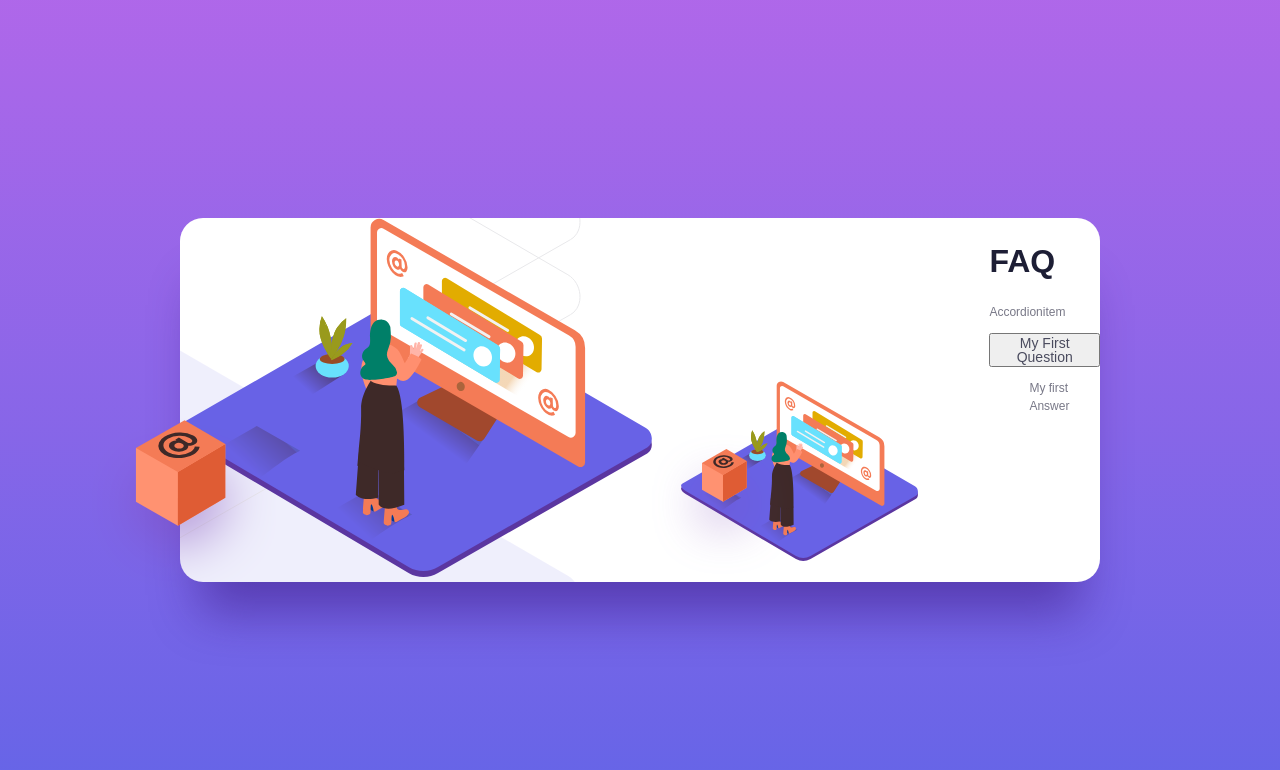
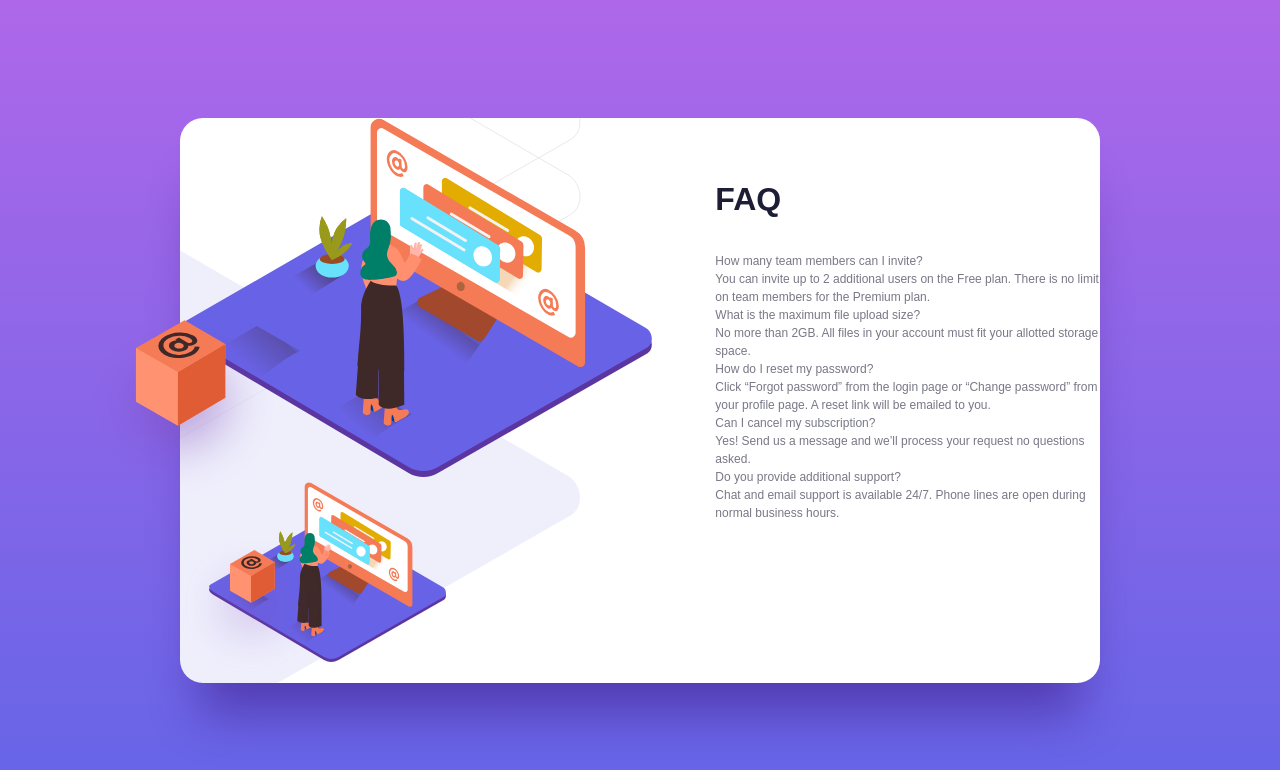
Before and after one commit to uniq47/full-stack-react, a React (Create React App) app: page / in a window 1280 px wide. Shown: the top 770 px of the page. Built offline with nearby package versions, Linux system fonts and the light colour scheme.

Commit message:
displyed the question and answer for the array object using map

```diff
--- a/src/components/Accordion.js
+++ b/src/components/Accordion.js
@@ -1,8 +1,37 @@
-import Accordionitem from "./Accordionitem"
- function Accordion() {
-   return (
-     <div><Accordionitem/></div>
-   )
- }
+import Accordionitem from "./Accordionitem";
+//questionAnswers is the props that we got from App.js as a props
+function Accordion({ questionAnswers }) {
+  // we have array of objects , with array we have metods like map, filter, reduce
+  console.log(questionAnswers);
+  // what can we write insdie map method. We can write a function that will return a jsx,
+  // callback function that will return a jsx
+  //call back fucntion(()=>{}) argument that we can write insdie  accepting something here(anyname)
+  //item the nlets console.log(item) what is the data type of item, its a object
+  // it will print 5 objects on the console, it will reder twice so another 5
 
- export default Accordion
+  // how to write java script in jsx put insdie the curly braces
+  //map function is running 5 time
+  return (
+    <div className="faq">
+      <h1 className="faq__title"> FAQ</h1>
+      {/* writing Accordion here is like writting <div>Accordion</div> */}
+
+      <dl>
+        {questionAnswers.map((item) => {
+          // <Accordionitem />>
+          return <div>
+            <div>
+            {item.question}
+            </div>
+            <div>
+            {item.answer}
+            </div>
+          </div>
+        })}
+
+      </dl>
+    </div>
+  );
+}
+
+export default Accordion;
--- a/src/components/Accordionitem.js
+++ b/src/components/Accordionitem.js
@@ -1,12 +1,19 @@
+function Accordionitem() {
 
 
-function Accordionitem() {
   return (
-    <div>Accordionitem</div>
-  )
+    <div className="faq__question">
+      <dt>
+        <button className ="faq__question-button"> My First Question</button>
+      </dt>
+      <dd className ="faq__desc">
+        <p>My first Answer</p>
+      </dd>
+    </div>
+  );
 }
 
-export default Accordionitem
+export default Accordionitem;
 
 // Accordionitem.js goes inside Accordion.js and Accordion.js goes inside App.js
 ///app.js goes into index.js
--- a/src/components/App.js
+++ b/src/components/App.js
@@ -2,7 +2,7 @@ import illustration_box from "../images/illustration-box-desktop.svg";
 import illustration_woman_desktop from "../images/illustration-woman-online-desktop.svg";
 import illustration_woman_mobile from "../images/illustration-woman-online-mobile.svg";
 // .. to go one step back in the directory tree
-import Accordion  from "./Accordion";
+import Accordion from "./Accordion";
 const questionAnswers = [
   {
     question: "How many team members can I invite?",
@@ -31,40 +31,31 @@ const questionAnswers = [
   },
 ];
 
-
 const App = () => {
   return (
     <main className="container">
       <article className="component">
-
         <div className="illustration">
-            <img src={illustration_box} alt="illustration with box"  className="illustration__box"/>
+          <img
+            src={illustration_box}
+            alt="illustration with box"
+            className="illustration__box"
+          />
           <img
             src={illustration_woman_desktop}
-              alt="illustration with women" className="illustration__women_dekstop"
+            alt="illustration with women"
+            className="illustration__women_dekstop"
           />
           <img
             src={illustration_woman_mobile}
-              alt="illustration with women"  className="illustration__women_mobile"
+            alt="illustration with women"
+            className="illustration__women_mobile"
           />
         </div>
-
         <div>
-            <h1> FAQ</h1>
-            {/* writing Accordion here is like writting <div>Accordion</div> */}
-            <Accordion/>
-            <dl>
-              <div>
-                <dt>
-                  <button> My First Question</button>
-                </dt>
-                <dd>
-                  <p>My first Answer</p>
-                </dd>
+          {/* props */}
+          <Accordion questionAnswers ={questionAnswers} />
         </div>
-            </dl>
-          </div>
-
       </article>
     </main>
   );
--- a/src/main.scss
+++ b/src/main.scss
@@ -103,6 +103,7 @@ button:focus-visible {
   &__title {
     margin: 0;
     padding-bottom: 25px;
+
   }
   &__question {
     max-width: 350px;
```
Lines whose indentation alone changed are shown as unchanged.
